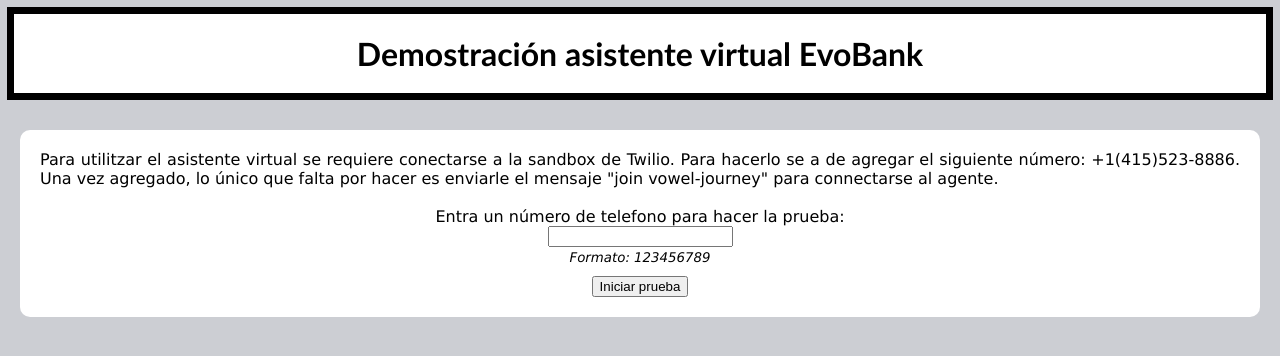
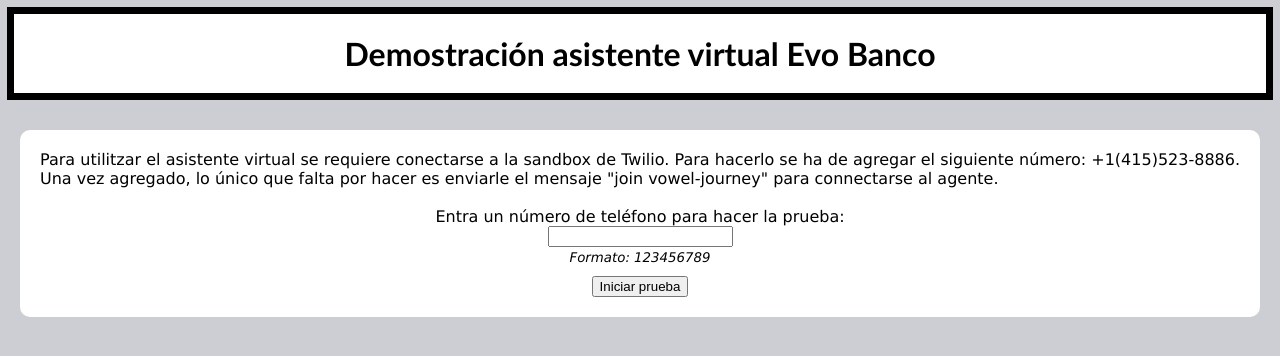
Before and after one commit to SergiMartinezNunez/bots-2.0, a plain HTML site: page index.html in a window 1280 px wide. Drawn offline with Linux system fonts and the light colour scheme.

Commit message:
Cambios post demo interna

```diff
--- a/index.html
+++ b/index.html
@@ -5,16 +5,16 @@
 
 <body>
 
-    <h1>Demostración asistente virtual EvoBank</h1>
+    <h1>Demostración asistente virtual Evo Banco</h1>
 
     <div class="Div" id="primerDiv">
         <div id="description">Para utilitzar el asistente virtual se requiere conectarse a
-            la sandbox de Twilio. Para hacerlo se a de agregar el siguiente número: +1(415)523-8886.
+            la sandbox de Twilio. Para hacerlo se ha de agregar el siguiente número: +1(415)523-8886.
             Una vez agregado, lo único que falta por hacer es enviarle el mensaje "join vowel-journey"
             para connectarse al agente.
         </div>
         <br>
-        <label for="phone">Entra un número de telefono para hacer la prueba:</label>
+        <label for="phone">Entra un número de teléfono para hacer la prueba:</label>
         <br>
         <input type="tel" id="phone" name="phone" pattern="[0-9]{9}" required>
         <br>
```
